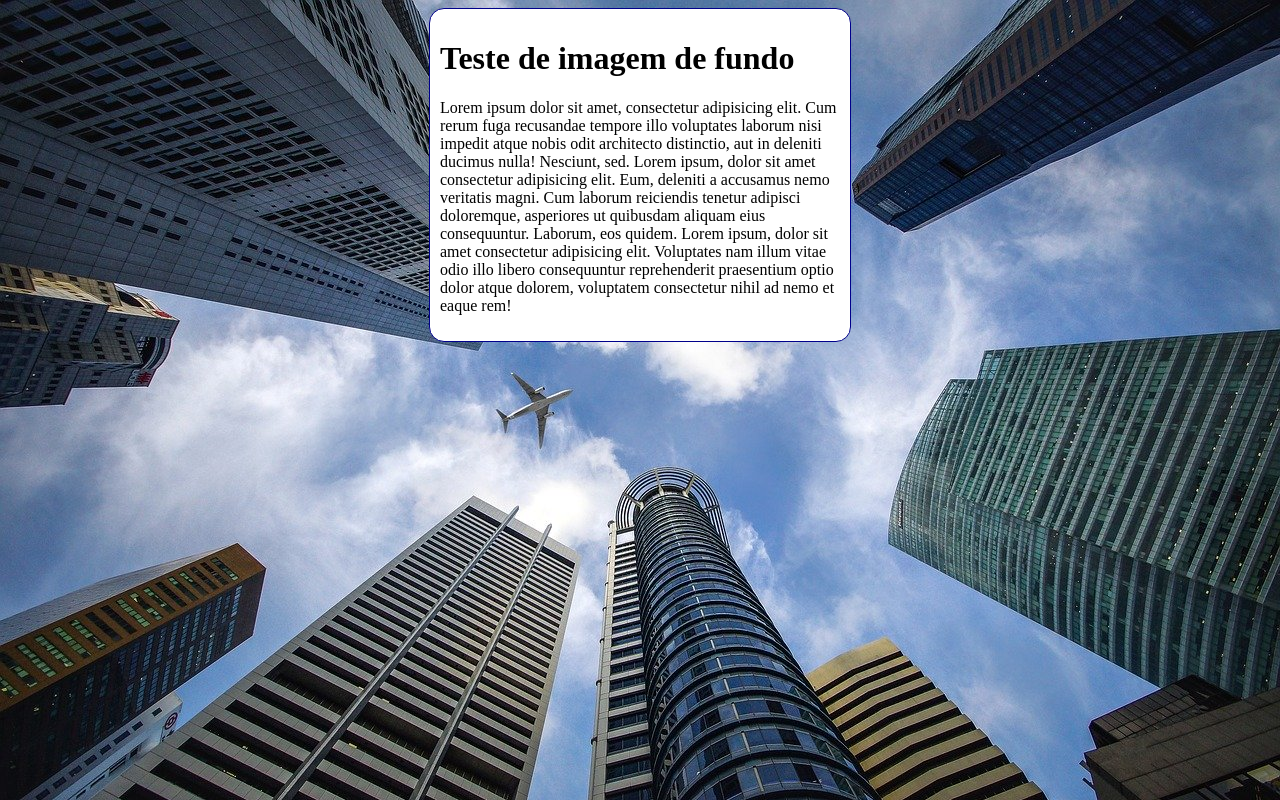
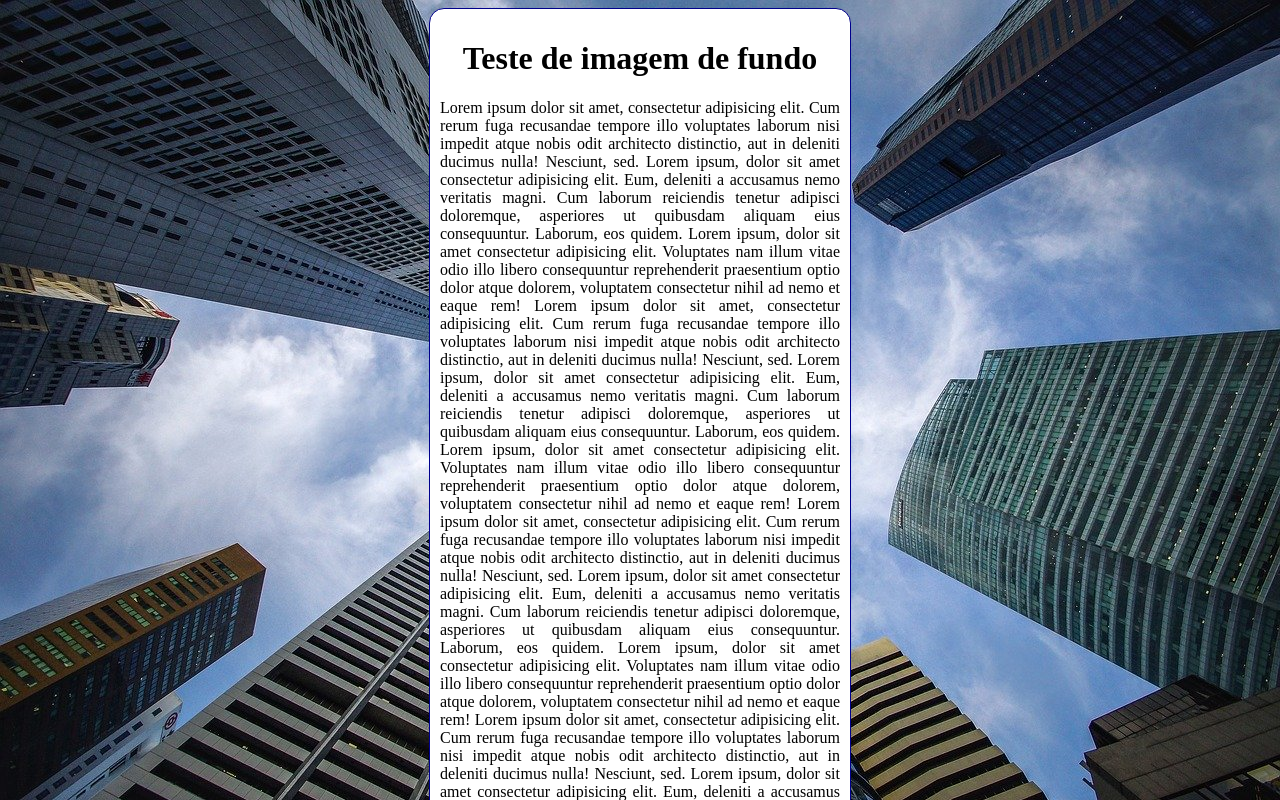
Before and after one commit to Jorginolome1/HTML5-e-CSS3, a plain HTML site: page EXERCÍCIOS/ex022/fundo006.html in a window 1280 px wide. Shown: the top 800 px of the page. Drawn offline with Linux system fonts and the light colour scheme.

Commit message:
atualizei o meu repositório do exercício 22

```diff
--- a/EXERCÍCIOS/ex022/fundo006.html
+++ b/EXERCÍCIOS/ex022/fundo006.html
@@ -3,7 +3,7 @@
 <head>
     <meta charset="UTF-8">
     <meta name="viewport" content="width=device-width, initial-scale=1.0">
-    <title>Document</title>
+    <title> fundo feito de tela</title>
     <style>
         body{
             height: 100vh;
@@ -12,22 +12,40 @@
             background-position: center top;
             background-repeat: no-repeat;
             background-size: cover;
+            background-attachment: fixed;
         }
 
         main{
             background-color: white;
-            width: 400px;
+            max-width: 400px;
             padding: 10px;
             margin: auto;
             border: 1px solid darkblue;
             border-radius: 15px;
+
         }
+
+        main>h1{
+            text-align: center;
+        }
+        main>p{
+            text-align: justify;
+        }
+
     </style>
 </head>
 <body>
     <main>
         <h1>Teste de imagem de fundo</h1>
-        <p>Lorem ipsum dolor sit amet, consectetur adipisicing elit. Cum rerum fuga recusandae tempore illo voluptates laborum nisi impedit atque nobis odit architecto distinctio, aut in deleniti ducimus nulla! Nesciunt, sed. Lorem ipsum, dolor sit amet consectetur adipisicing elit. Eum, deleniti a accusamus nemo veritatis magni. Cum laborum reiciendis tenetur adipisci doloremque, asperiores ut quibusdam aliquam eius consequuntur. Laborum, eos quidem. Lorem ipsum, dolor sit amet consectetur adipisicing elit. Voluptates nam illum vitae odio illo libero consequuntur reprehenderit praesentium optio dolor atque dolorem, voluptatem consectetur nihil ad nemo et eaque rem!</p>
+        <p>Lorem ipsum dolor sit amet, consectetur adipisicing elit. Cum rerum fuga recusandae tempore illo voluptates laborum nisi impedit atque nobis odit architecto distinctio, aut in deleniti ducimus nulla! Nesciunt, sed. Lorem ipsum, dolor sit amet consectetur adipisicing elit. Eum, deleniti a accusamus nemo veritatis magni.
+
+        Cum laborum reiciendis tenetur adipisci doloremque, asperiores ut quibusdam aliquam eius consequuntur. Laborum, eos quidem. Lorem ipsum, dolor sit amet consectetur adipisicing elit. Voluptates nam illum vitae odio illo libero consequuntur reprehenderit praesentium optio dolor atque dolorem, voluptatem consectetur nihil ad nemo et eaque rem! Lorem ipsum dolor sit amet, consectetur adipisicing elit. Cum rerum fuga recusandae tempore illo voluptates laborum nisi impedit atque nobis odit architecto distinctio, aut in deleniti ducimus nulla! Nesciunt, sed. Lorem ipsum, dolor sit amet consectetur adipisicing elit.
+
+        Eum, deleniti a accusamus nemo veritatis magni. Cum laborum reiciendis tenetur adipisci doloremque, asperiores ut quibusdam aliquam eius consequuntur. Laborum, eos quidem. Lorem ipsum, dolor sit amet consectetur adipisicing elit. Voluptates nam illum vitae odio illo libero consequuntur reprehenderit praesentium optio dolor atque dolorem, voluptatem consectetur nihil ad nemo et eaque rem! Lorem ipsum dolor sit amet, consectetur adipisicing elit. Cum rerum fuga recusandae tempore illo voluptates laborum nisi impedit atque nobis odit architecto distinctio, aut in deleniti ducimus nulla! Nesciunt, sed. Lorem ipsum, dolor sit amet consectetur adipisicing elit. Eum, deleniti a accusamus nemo veritatis magni. Cum laborum reiciendis tenetur adipisci doloremque, asperiores ut quibusdam aliquam eius consequuntur.
+
+        Laborum, eos quidem. Lorem ipsum, dolor sit amet consectetur adipisicing elit. Voluptates nam illum vitae odio illo libero consequuntur reprehenderit praesentium optio dolor atque dolorem, voluptatem consectetur nihil ad nemo et eaque rem! Lorem ipsum dolor sit amet, consectetur adipisicing elit. Cum rerum fuga recusandae tempore illo voluptates laborum nisi impedit atque nobis odit architecto distinctio, aut in deleniti ducimus nulla! Nesciunt, sed. Lorem ipsum, dolor sit amet consectetur adipisicing elit. Eum, deleniti a accusamus nemo veritatis magni. Cum laborum reiciendis tenetur adipisci doloremque, asperiores ut quibusdam aliquam eius consequuntur. Laborum, eos quidem. Lorem ipsum, dolor sit amet consectetur adipisicing elit.
+
+        Voluptates nam illum vitae odio illo libero consequuntur reprehenderit praesentium optio dolor atque dolorem, voluptatem consectetur nihil ad nemo et eaque rem! Lorem ipsum dolor sit amet, consectetur adipisicing elit. Cum rerum fuga recusandae tempore illo voluptates laborum nisi impedit atque nobis odit architecto distinctio, aut in deleniti ducimus nulla! Nesciunt, sed. Lorem ipsum, dolor sit amet consectetur adipisicing elit. Eum, deleniti a accusamus nemo veritatis magni. Cum laborum reiciendis tenetur adipisci doloremque, asperiores ut quibusdam aliquam eius consequuntur. Laborum, eos quidem. Lorem ipsum, dolor sit amet consectetur adipisicing elit. Voluptates nam illum vitae odio illo libero consequuntur reprehenderit praesentium optio dolor atque dolorem, voluptatem consectetur nihil ad nemo et eaque rem!</p>
     </main>
 </body>
 </html>
```
